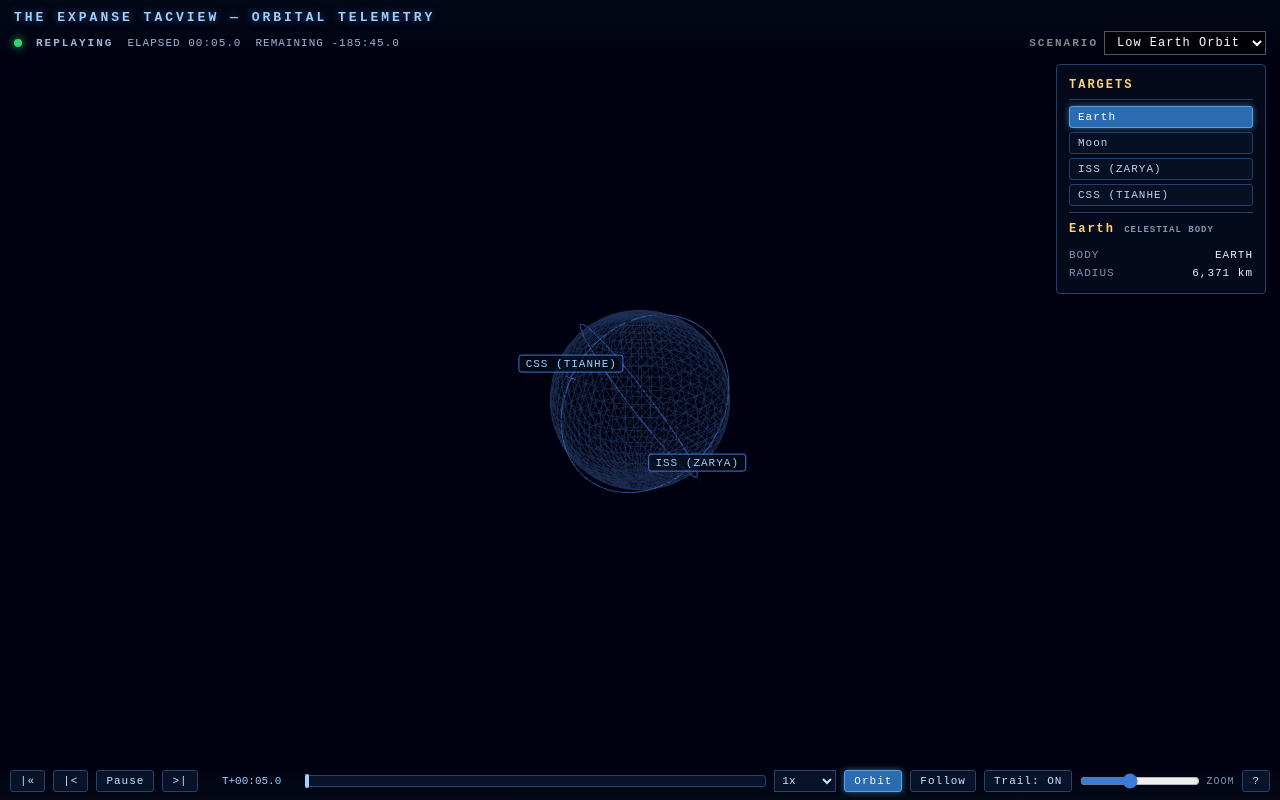
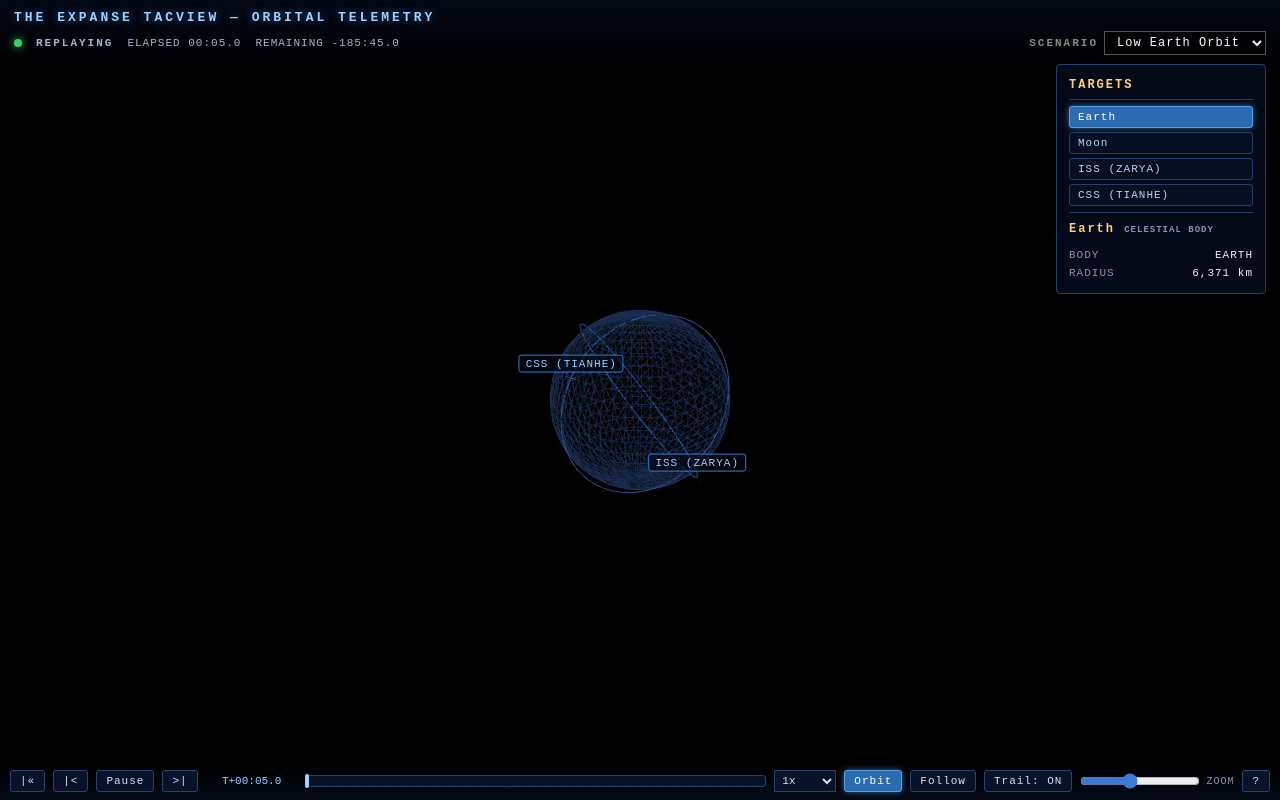
Before and after one commit to PhakphumV/the-expanse-tacview, a website: page index.html in a window 1280 px wide. Drawn offline with nearby package versions, Linux system fonts and the light colour scheme; animation ran at ten frames a second.

Commit message:
style(theme): use absolute black for scene and page background

```diff
--- a/css/tacview.css
+++ b/css/tacview.css
@@ -5,7 +5,7 @@ html, body {
     width: 100%;
     height: 100%;
     overflow: hidden;
-    background: #000010;
+    background: #000000;
     color: #cfe3ff;
     font-family: 'Courier New', monospace;
     font-size: 12px;
--- a/js/scene.js
+++ b/js/scene.js
@@ -19,7 +19,7 @@
 
     function createScene(container) {
         const scene = new THREE.Scene();
-        scene.background = new THREE.Color(0x000010);
+        scene.background = new THREE.Color(0x000000);
 
         const camera = new THREE.PerspectiveCamera(
             60,
```
